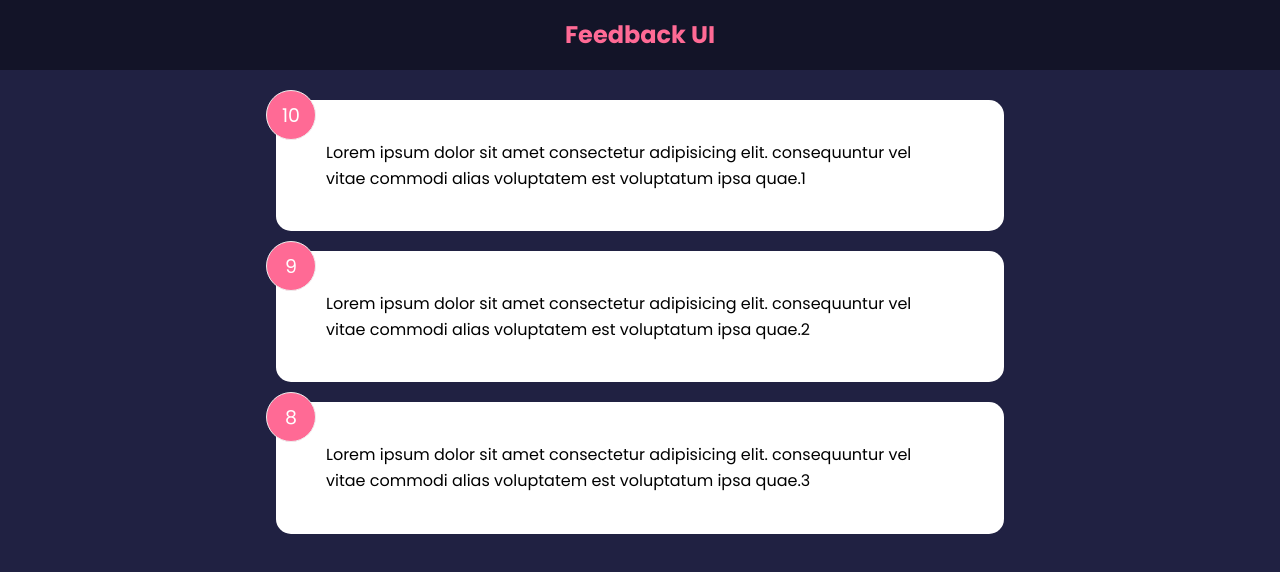
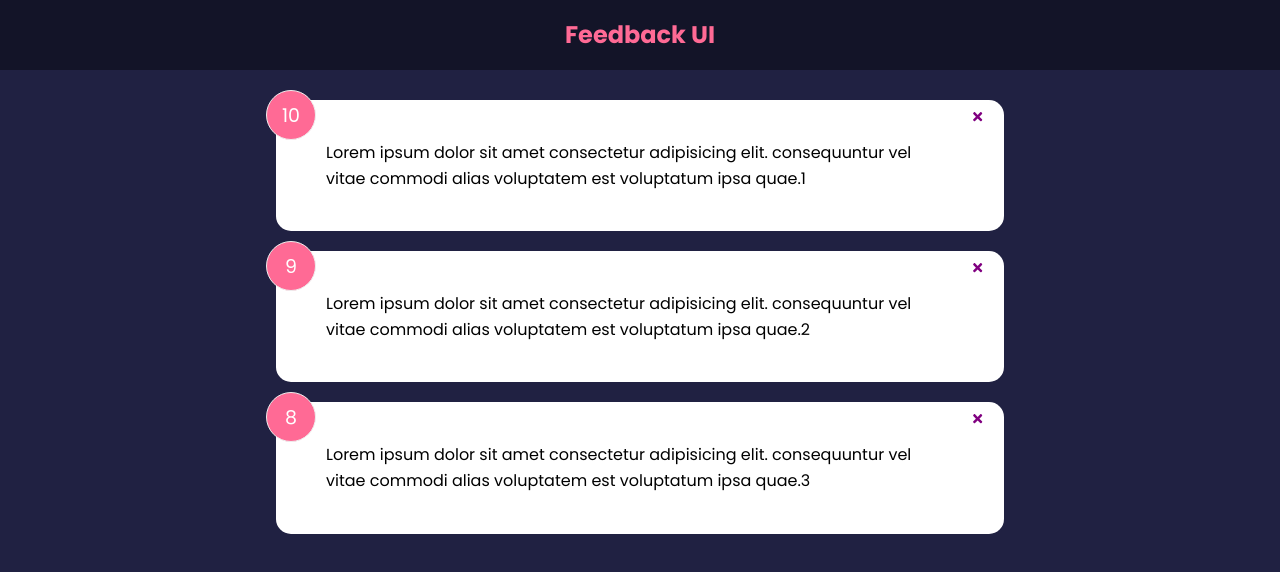
Before and after one commit to burakseyitkara/feedback-app, a React (Create React App) app: page / in a window 1280 px wide. Shown: the top 572 px of the page. Built offline with nearby package versions, Linux system fonts and the light colour scheme; the HTML template or start-up script is replaced by a standard one.

Commit message:
Events & Prop Drilling

```diff
--- a/package.json
+++ b/package.json
@@ -8,6 +8,7 @@
     "@testing-library/user-event": "^13.5.0",
     "react": "^17.0.2",
     "react-dom": "^17.0.2",
+    "react-icons": "^4.3.1",
     "react-scripts": "5.0.0",
     "web-vitals": "^2.1.4"
   },
--- a/src/App.js
+++ b/src/App.js
@@ -7,11 +7,18 @@
 function App() {
 
   const [feedback, setFeedback] = useState(FeedBackData);
+  const deleteFeedback = (id) => {
+    if(window.confirm("Are you sure you want to delete this feedback?")){
+      setFeedback(feedback.filter((item) => item.id !== id));
+    };
+  }
   return (
     <>
       <Header />
       <div className="container">
-        <FeedbackList feedbackParam={feedback}/>
+        <FeedbackList feedbackParam={feedback}
+          handleDelete={deleteFeedback}
+        />
       </div>
     </>
   );
--- a/src/components/FeedbackItem.jsx
+++ b/src/components/FeedbackItem.jsx
@@ -1,11 +1,16 @@
 import Card from './shared/Card'
 import PropTypes from 'prop-types'
+import {FaTimes} from 'react-icons/fa'
 
-function FeedbackItem({itemParam}) {
+function FeedbackItem({itemParam,handleDelete}) {
+
 
   return (
     <Card >
         <div className="num-display">{itemParam.rating}</div>
+        <button onClick={() => handleDelete(itemParam.id)} className='close'>
+            <FaTimes color='purple'/>
+        </button>
         <div className="text-display">{itemParam.text}</div>
     </Card>
   )
--- a/src/components/FeedbackList.jsx
+++ b/src/components/FeedbackList.jsx
@@ -1,7 +1,8 @@
 import FeedbackItem from "./FeedbackItem";
 import PropTypes from 'prop-types'
+import { computeHeadingLevel } from "@testing-library/react";
 
-function FeedbackList({ feedbackParam }) {
+function FeedbackList({ feedbackParam, handleDelete }) {
   if (!feedbackParam || feedbackParam.length === 0) {
     return <p>No Feedback Yet</p>;
   }
@@ -9,7 +10,7 @@
   return (
     <div className="feedback-list">
       {feedbackParam.map((item) => (
-        <FeedbackItem key={item.id} itemParam={item} />
+        <FeedbackItem key={item.id} itemParam={item} handleDelete ={handleDelete} />
       ))}
     </div>
   );
```
Also changed, not shown: 1 other file (tests, documents, lock files or other folders).
